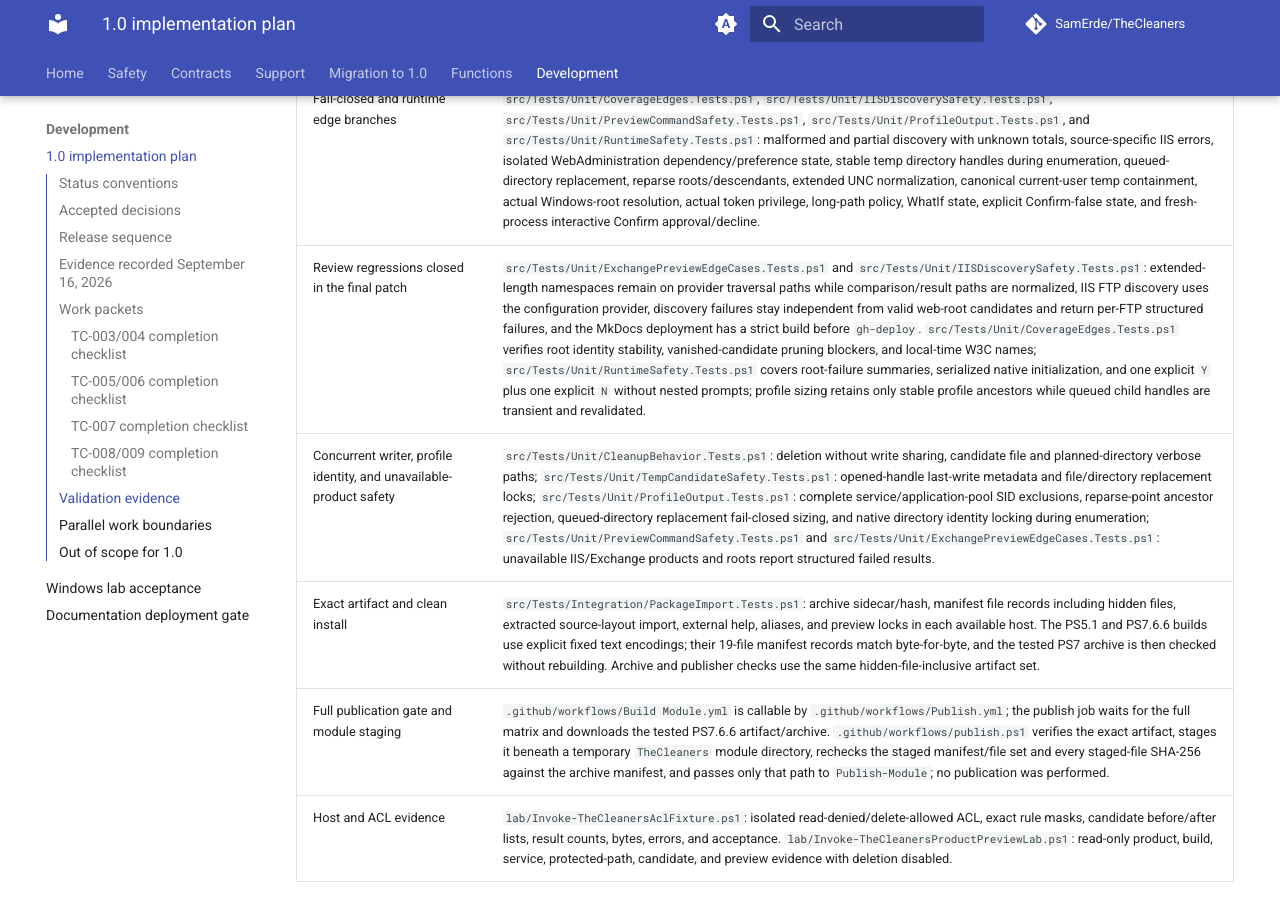
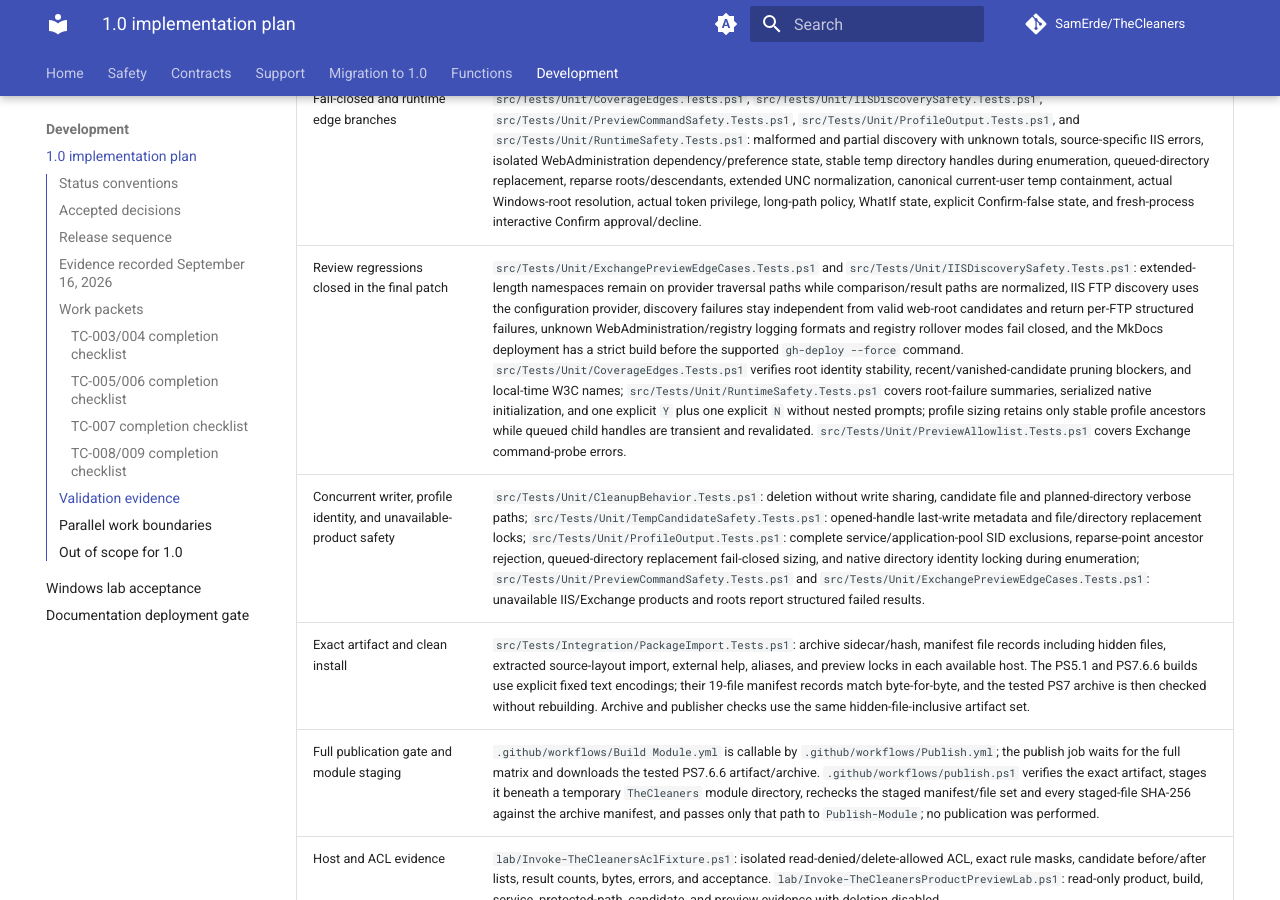
Before and after one commit to SamErde/TheCleaners, an MkDocs documentation site: the page built from docs/release-plan-1.0.md, in a window 1280 px wide and 900 px high, scrolled down 8026 px. Built offline with MkDocs 1.6.1 and Material for MkDocs 9.7.7, drawn with Linux system fonts in a browser that asks for light colours; comment, search, counter and statistics services are not loaded; some of the changed text lies outside the part shown.

Commit message:
docs(release): refresh post-review evidence

```diff
--- a/docs/release-plan-1.0.md
+++ b/docs/release-plan-1.0.md
@@ -129,7 +129,7 @@ The following references identify the exact regression tests behind review-threa
 | Exchange protection metadata completeness | `src/Tests/Unit/PreviewAllowlist.Tests.ps1`: complete database metadata remains `Validated`, while missing management metadata or a blank database/log path returns `Unknown`; malformed path objects still fail closed. |
 | Typed stale-profile output | `src/Tests/Unit/ProfileOutput.Tests.ps1`: typed fields, unknown dates, optional size, exclusions, queued-directory reparse replacement fail-closed behavior, native directory identity lock during enumeration, ancestor-handle/revalidation behavior through queued traversal, no host output, and orphan-helper retirement. |
 | Fail-closed and runtime edge branches | `src/Tests/Unit/CoverageEdges.Tests.ps1`, `src/Tests/Unit/IISDiscoverySafety.Tests.ps1`, `src/Tests/Unit/PreviewCommandSafety.Tests.ps1`, `src/Tests/Unit/ProfileOutput.Tests.ps1`, and `src/Tests/Unit/RuntimeSafety.Tests.ps1`: malformed and partial discovery with unknown totals, source-specific IIS errors, isolated WebAdministration dependency/preference state, stable temp directory handles during enumeration, queued-directory replacement, reparse roots/descendants, extended UNC normalization, canonical current-user temp containment, actual Windows-root resolution, actual token privilege, long-path policy, WhatIf state, explicit Confirm-false state, and fresh-process interactive Confirm approval/decline. |
-| Review regressions closed in the final patch | `src/Tests/Unit/ExchangePreviewEdgeCases.Tests.ps1` and `src/Tests/Unit/IISDiscoverySafety.Tests.ps1`: extended-length namespaces remain on provider traversal paths while comparison/result paths are normalized, IIS FTP discovery uses the configuration provider, discovery failures stay independent from valid web-root candidates and return per-FTP structured failures, and the MkDocs deployment has a strict build before `gh-deploy`. `src/Tests/Unit/CoverageEdges.Tests.ps1` verifies root identity stability, vanished-candidate pruning blockers, and local-time W3C names; `src/Tests/Unit/RuntimeSafety.Tests.ps1` covers root-failure summaries, serialized native initialization, and one explicit `Y` plus one explicit `N` without nested prompts; profile sizing retains only stable profile ancestors while queued child handles are transient and revalidated. |
+| Review regressions closed in the final patch | `src/Tests/Unit/ExchangePreviewEdgeCases.Tests.ps1` and `src/Tests/Unit/IISDiscoverySafety.Tests.ps1`: extended-length namespaces remain on provider traversal paths while comparison/result paths are normalized, IIS FTP discovery uses the configuration provider, discovery failures stay independent from valid web-root candidates and return per-FTP structured failures, unknown WebAdministration/registry logging formats and registry rollover modes fail closed, and the MkDocs deployment has a strict build before the supported `gh-deploy --force` command. `src/Tests/Unit/CoverageEdges.Tests.ps1` verifies root identity stability, recent/vanished-candidate pruning blockers, and local-time W3C names; `src/Tests/Unit/RuntimeSafety.Tests.ps1` covers root-failure summaries, serialized native initialization, and one explicit `Y` plus one explicit `N` without nested prompts; profile sizing retains only stable profile ancestors while queued child handles are transient and revalidated. `src/Tests/Unit/PreviewAllowlist.Tests.ps1` covers Exchange command-probe errors. |
 | Concurrent writer, profile identity, and unavailable-product safety | `src/Tests/Unit/CleanupBehavior.Tests.ps1`: deletion without write sharing, candidate file and planned-directory verbose paths; `src/Tests/Unit/TempCandidateSafety.Tests.ps1`: opened-handle last-write metadata and file/directory replacement locks; `src/Tests/Unit/ProfileOutput.Tests.ps1`: complete service/application-pool SID exclusions, reparse-point ancestor rejection, queued-directory replacement fail-closed sizing, and native directory identity locking during enumeration; `src/Tests/Unit/PreviewCommandSafety.Tests.ps1` and `src/Tests/Unit/ExchangePreviewEdgeCases.Tests.ps1`: unavailable IIS/Exchange products and roots report structured failed results. |
 | Exact artifact and clean install | `src/Tests/Integration/PackageImport.Tests.ps1`: archive sidecar/hash, manifest file records including hidden files, extracted source-layout import, external help, aliases, and preview locks in each available host. The PS5.1 and PS7.6.6 builds use explicit fixed text encodings; their 19-file manifest records match byte-for-byte, and the tested PS7 archive is then checked without rebuilding. Archive and publisher checks use the same hidden-file-inclusive artifact set. |
 | Full publication gate and module staging | `.github/workflows/Build Module.yml` is callable by `.github/workflows/Publish.yml`; the publish job waits for the full matrix and downloads the tested PS7.6.6 artifact/archive. `.github/workflows/publish.ps1` verifies the exact artifact, stages it beneath a temporary `TheCleaners` module directory, rechecks the staged manifest/file set and every staged-file SHA-256 against the archive manifest, and passes only that path to `Publish-Module`; no publication was performed. |
```
Also changed, not shown: other parts of docs/release-plan-1.0.md (+6 -6 lines).
